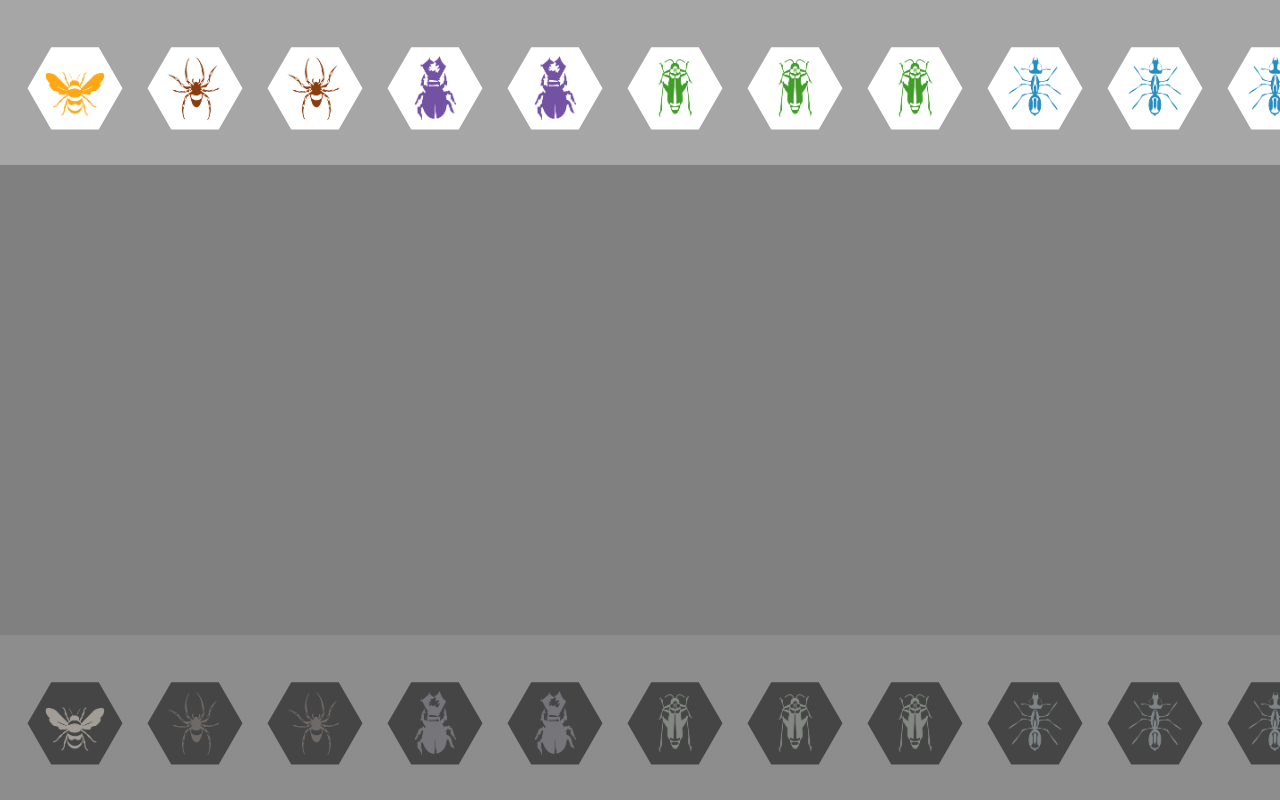
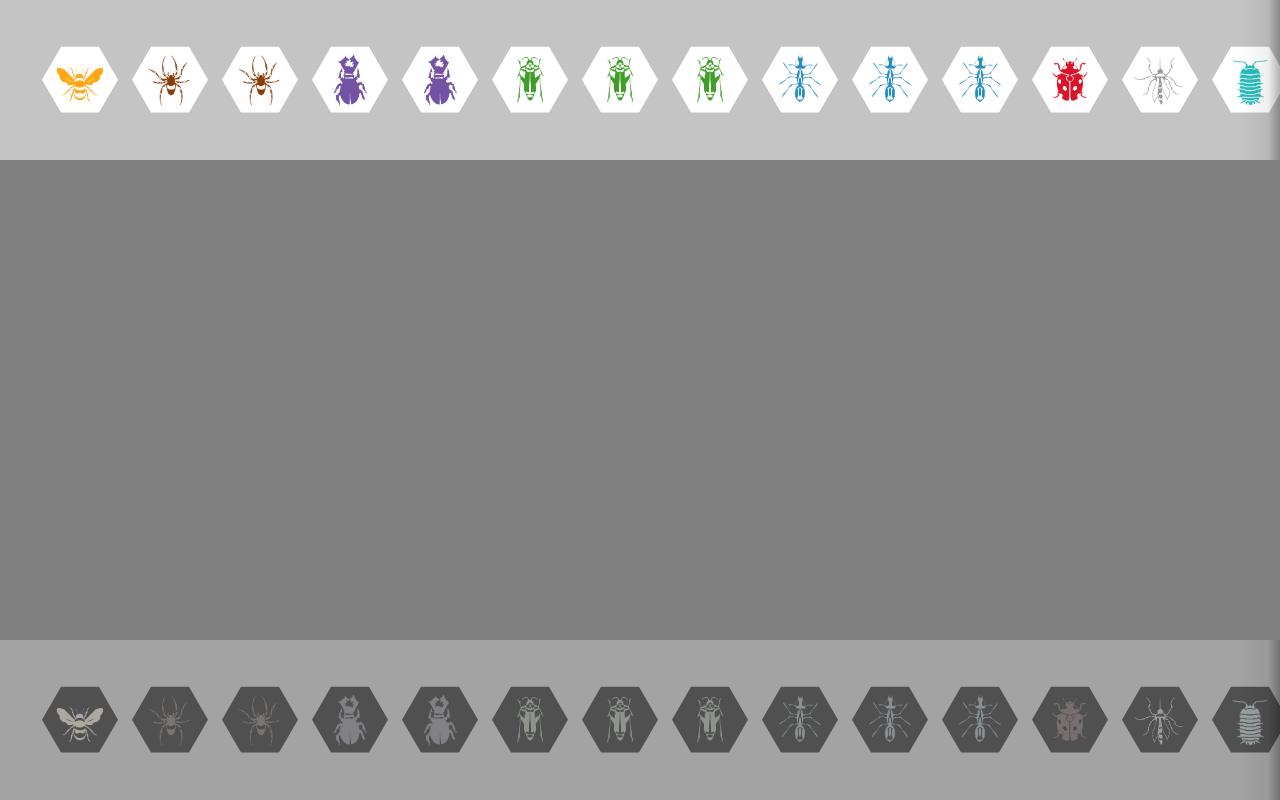
Before and after one commit to danielbeeke/hive, a plain HTML site: page 404.html in a window 1280 px wide. Drawn offline with Linux system fonts and the light colour scheme.

Commit message:
Update 2018-09-24T17:38:19.612Z

```diff
--- a/css/styles.css
+++ b/css/styles.css
@@ -1,5 +1,5 @@
 :root {
-  --hexagon-size: 50px;
+  --hexagon-size: 40px;
   --player-1: white;
   --player-highlight-1: green;
   --player-2: black;
@@ -32,24 +32,42 @@ hive-board {
   -webkit-box-ordinal-group: 3;
   -webkit-order: 2;
   -ms-flex-order: 2;
-  order: 2; }
+  order: 2;
+  position: relative; }
   hive-board .insect {
     position: absolute;
     left: 50%;
     top: 50%;
     -webkit-transform: translate(-50%, -50%);
     -ms-transform: translate(-50%, -50%);
-    transform: translate(-50%, -50%); }
+    transform: translate(-50%, -50%);
+    z-index: 200; }
+  hive-board:before, hive-board:after {
+    content: '';
+    width: 100%;
+    background-color: #a3a3a3;
+    display: block;
+    height: 22px;
+    z-index: 300;
+    -webkit-transition: background-color 0.5s cubic-bezier(0.3, 0.14, 0.36, 1) 1s;
+    -o-transition: background-color 0.5s cubic-bezier(0.3, 0.14, 0.36, 1) 1s;
+    transition: background-color 0.5s cubic-bezier(0.3, 0.14, 0.36, 1) 1s; }
+  hive-board:before {
+    position: absolute;
+    bottom: 100%; }
+  hive-board:after {
+    position: fixed;
+    bottom: 0; }
 
 hive-player {
   width: 100%;
   overflow-x: scroll;
   overflow-y: hidden;
   -webkit-box-flex: 0;
-  -webkit-flex: 0 0 85px;
-  -ms-flex: 0 0 85px;
-  flex: 0 0 85px;
-  background-color: rgba(255, 255, 255, 0.1);
+  -webkit-flex: 0 0 80px;
+  -ms-flex: 0 0 80px;
+  flex: 0 0 80px;
+  background-color: #a3a3a3;
   -webkit-transition: background-color 0.5s cubic-bezier(0.3, 0.14, 0.36, 1) 1s;
   -o-transition: background-color 0.5s cubic-bezier(0.3, 0.14, 0.36, 1) 1s;
   transition: background-color 0.5s cubic-bezier(0.3, 0.14, 0.36, 1) 1s;
@@ -58,24 +76,6 @@ hive-player {
   padding-top: 40px;
   padding-bottom: 40px;
   font-size: 0; }
-  hive-player:before {
-    content: '';
-    display: inline-block;
-    -webkit-box-flex: 0;
-    -webkit-flex: 0 0 auto;
-    -ms-flex: 0 0 auto;
-    flex: 0 0 auto;
-    width: 15px;
-    height: 40px; }
-  hive-player:after {
-    content: '';
-    display: inline-block;
-    -webkit-box-flex: 0;
-    -webkit-flex: 0 0 auto;
-    -ms-flex: 0 0 auto;
-    flex: 0 0 auto;
-    width: 20px;
-    height: 40px; }
   hive-player[player="1"] {
     -webkit-box-ordinal-group: 2;
     -webkit-order: 1;
@@ -87,7 +87,7 @@ hive-player {
     -ms-flex-order: 3;
     order: 3; }
   hive-player .insect {
-    margin: 5px 10px;
+    margin: 5px 5px;
     display: inline-block;
     -webkit-transition-property: opacity, -webkit-filter;
     transition-property: opacity, -webkit-filter;
@@ -105,9 +105,16 @@ hive-player {
     transition-delay: 1s;
     -webkit-filter: grayscale(0);
     filter: grayscale(0); }
+    hive-player .insect:first-child {
+      margin-left: 40px; }
+    hive-player .insect:last-child {
+      margin-right: 40px; }
+    hive-player .insect:first-child:last-child {
+      margin-left: 40px;
+      margin-right: 40px; }
   hive-board[current-player="1"] ~ hive-player[player="1"],
   hive-board[current-player="2"] ~ hive-player[player="2"] {
-    background-color: rgba(255, 255, 255, 0.3);
+    background-color: #c4c4c4;
     -webkit-transition-delay: 1s;
     -o-transition-delay: 1s;
     transition-delay: 1s; }
@@ -123,6 +130,13 @@ hive-player {
     -o-transition-delay: 1s;
     transition-delay: 1s; }
 
+hive-board[current-player="1"]:before,
+hive-board[current-player="2"]:after {
+  background-color: #c4c4c4;
+  -webkit-transition-delay: 1s;
+  -o-transition-delay: 1s;
+  transition-delay: 1s; }
+
 @-webkit-keyframes fadeIn {
   from {
     opacity: 0; }
@@ -135,12 +149,82 @@ hive-player {
   to {
     opacity: 1; } }
 
+@-webkit-keyframes disappearLeft {
+  from {
+    opacity: 0;
+    width: -webkit-calc(var(--hexagon-size) * 2);
+    width: calc(var(--hexagon-size) * 2);
+    margin: 0 5px;
+    margin-left: 40px; }
+  to {
+    opacity: 0;
+    width: 0;
+    margin: 0 0; } }
+
+@keyframes disappearLeft {
+  from {
+    opacity: 0;
+    width: -webkit-calc(var(--hexagon-size) * 2);
+    width: calc(var(--hexagon-size) * 2);
+    margin: 0 5px;
+    margin-left: 40px; }
+  to {
+    opacity: 0;
+    width: 0;
+    margin: 0 0; } }
+
+@-webkit-keyframes disappearRight {
+  from {
+    opacity: 0;
+    width: -webkit-calc(var(--hexagon-size) * 2);
+    width: calc(var(--hexagon-size) * 2);
+    margin: 0 5px;
+    margin-right: 40px; }
+  to {
+    opacity: 0;
+    width: 0;
+    margin: 0 0; } }
+
+@keyframes disappearRight {
+  from {
+    opacity: 0;
+    width: -webkit-calc(var(--hexagon-size) * 2);
+    width: calc(var(--hexagon-size) * 2);
+    margin: 0 5px;
+    margin-right: 40px; }
+  to {
+    opacity: 0;
+    width: 0;
+    margin: 0 0; } }
+
+@-webkit-keyframes disappearBoth {
+  from {
+    opacity: 0;
+    width: -webkit-calc(var(--hexagon-size) * 2);
+    width: calc(var(--hexagon-size) * 2);
+    margin: 0 40px; }
+  to {
+    opacity: 0;
+    width: 0;
+    margin: 0 0; } }
+
+@keyframes disappearBoth {
+  from {
+    opacity: 0;
+    width: -webkit-calc(var(--hexagon-size) * 2);
+    width: calc(var(--hexagon-size) * 2);
+    margin: 0 40px; }
+  to {
+    opacity: 0;
+    width: 0;
+    margin: 0 0; } }
+
 @-webkit-keyframes disappear {
   from {
     opacity: 0;
     width: -webkit-calc(var(--hexagon-size) * 2);
     width: calc(var(--hexagon-size) * 2);
-    margin: 0 10px; }
+    margin: 0 5px; }
   to {
     opacity: 0;
     width: 0;
@@ -151,7 +235,7 @@ hive-player {
     opacity: 0;
     width: -webkit-calc(var(--hexagon-size) * 2);
     width: calc(var(--hexagon-size) * 2);
-    margin: 0 10px; }
+    margin: 0 5px; }
   to {
     opacity: 0;
     width: 0;
@@ -253,6 +337,48 @@ hive-player {
   .insect.disappear {
     -webkit-animation: disappear .7s forwards;
     animation: disappear .7s forwards; }
+    .insect.disappear:first-child {
+      -webkit-animation: disappearLeft .7s forwards;
+      animation: disappearLeft .7s forwards; }
+    .insect.disappear:last-child {
+      -webkit-animation: disappearRight .7s forwards;
+      animation: disappearRight .7s forwards; }
+    .insect.disappear:first-child:last-child {
+      -webkit-animation: disappearBoth .7s forwards;
+      animation: disappearBoth .7s forwards; }
+
+body > .insect {
+  z-index: 400; }
+
+.shadow-left,
+.shadow-right {
+  width: 40px;
+  height: 160px;
+  position: absolute;
+  top: 0;
+  opacity: 0;
+  z-index: 403;
+  -webkit-transition: opacity 0.5s ease-in-out;
+  -o-transition: opacity 0.5s ease-in-out;
+  transition: opacity 0.5s ease-in-out; }
+
+.shadow-left {
+  background: -webkit-gradient(linear, left top, right top, from(black), color-stop(30%, rgba(0, 0, 0, 0.2)), to(rgba(0, 0, 0, 0)));
+  background: -webkit-linear-gradient(left, black 0%, rgba(0, 0, 0, 0.2) 30%, rgba(0, 0, 0, 0) 100%);
+  background: -o-linear-gradient(left, black 0%, rgba(0, 0, 0, 0.2) 30%, rgba(0, 0, 0, 0) 100%);
+  background: linear-gradient(to right, black 0%, rgba(0, 0, 0, 0.2) 30%, rgba(0, 0, 0, 0) 100%);
+  left: 0; }
+
+.shadow-right {
+  background: -webkit-gradient(linear, right top, left top, from(black), color-stop(30%, rgba(0, 0, 0, 0.2)), to(rgba(0, 0, 0, 0)));
+  background: -webkit-linear-gradient(right, black 0%, rgba(0, 0, 0, 0.2) 30%, rgba(0, 0, 0, 0) 100%);
+  background: -o-linear-gradient(right, black 0%, rgba(0, 0, 0, 0.2) 30%, rgba(0, 0, 0, 0) 100%);
+  background: linear-gradient(to left, black 0%, rgba(0, 0, 0, 0.2) 30%, rgba(0, 0, 0, 0) 100%);
+  right: 0; }
+
+.shadow-2 {
+  top: auto;
+  bottom: 0; }
 
 html {
   height: 100%; }
--- a/javascript/App.js
+++ b/javascript/App.js
@@ -40,7 +40,8 @@ class App {
    * Saves the complete state from the DOM because every state thing is an attribute.
    */
   saveSnapshot () {
-    this.board.cleanUpHighlights();
+    let board = document.querySelector('hive-board');
+    board.cleanUpHighlights();
     let app = document.querySelector('.app');
     localStorage.setItem('snapshot', app.innerHTML);
   }
--- a/javascript/HivePlayer.js
+++ b/javascript/HivePlayer.js
@@ -1,12 +1,14 @@
+import { ShadowScroll } from './ShadowScroll.js';
+
 customElements.define('hive-player', class HivePlayer extends HTMLElement {
 
   /**
    * If this HTML is loaded from a clean state we add all the pieces.
    */
   connectedCallback () {
+    let player = this.getAttribute('player');
+
     if (!this.children.length) {
-      let player = this.getAttribute('player');
-
       this.innerHTML = `
         <hive-queen player="${player}"></hive-queen>
 
@@ -31,5 +33,10 @@ customElements.define('hive-player', class HivePlayer extends HTMLElement {
         <hive-pillbug player="${player}"></hive-pillbug>
       `;
     }
+
+    new ShadowScroll(this, {
+      prefix: 'shadow-' + player
+    });
+
   }
 });
--- /dev/null
+++ b/javascript/ShadowScroll.js
@@ -0,0 +1,82 @@
+// Copyright MIT https://github.com/oskarkrawczyk/shadow-scroll.
+
+  var SingleShadowScroll, addEvent, extend, setStyles,
+    __slice = [].slice,
+    __bind = function(fn, me){ return function(){ return fn.apply(me, arguments); }; };
+
+  extend = function() {
+    var ext, extensions, key, obj, value, _i, _len;
+    obj = arguments[0], extensions = 2 <= arguments.length ? __slice.call(arguments, 1) : [];
+    for (_i = 0, _len = extensions.length; _i < _len; _i++) {
+      ext = extensions[_i];
+      for (key in ext) {
+        value = ext[key];
+        obj[key] = value;
+      }
+    }
+    return obj;
+  };
+
+  addEvent = function(element, event, fn, useCapture) {
+    if (useCapture == null) {
+      useCapture = false;
+    }
+    return element.addEventListener(event, fn, useCapture);
+  };
+
+  setStyles = function(element, styles) {
+    var key, _results;
+    _results = [];
+    for (key in styles) {
+      _results.push(element.style[key] = styles[key]);
+    }
+    return _results;
+  };
+
+  SingleShadowScroll = (function() {
+
+    SingleShadowScroll.prototype.options = {
+      prefix: 'shadow',
+      noStyles: false
+    };
+
+    function SingleShadowScroll(element, options) {
+      this.scroll = __bind(this.scroll, this);
+      extend(this.options, options);
+      this.cont = element;
+      this.elements = {
+        left: document.createElement('div'),
+        right: document.createElement('div'),
+      };
+
+      this.createElement(this.cont, 'left');
+      this.createElement(this.cont, 'right');
+
+      addEvent(this.cont, 'scroll', this.scroll);
+      if (this.cont.style.position === '') {
+        this.cont.style.position = 'relative';
+      }
+      this.scroll();
+    }
+
+    SingleShadowScroll.prototype.createElement = function(context, element) {
+      this.elements[element].setAttribute('class', "" + this.options.prefix + " shadow-" + element);
+      this.elements[element] = context.parentNode.appendChild(this.elements[element]);
+    };
+
+    SingleShadowScroll.prototype.scroll = function() {
+      var clientWidth, scrollWidth, scrollLeft;
+      scrollLeft = this.cont.scrollLeft;
+      clientWidth = this.cont.clientWidth;
+      scrollWidth = this.cont.scrollWidth;
+      this.elements.left.style.opacity = scrollLeft ? .3 : 0;
+      this.elements.right.style.opacity = scrollLeft + clientWidth >= scrollWidth ? 0 : .3;
+    };
+
+    return SingleShadowScroll;
+
+  })();
+
+  export function ShadowScroll(element, options) {
+    new SingleShadowScroll(element, options);
+  }
```
